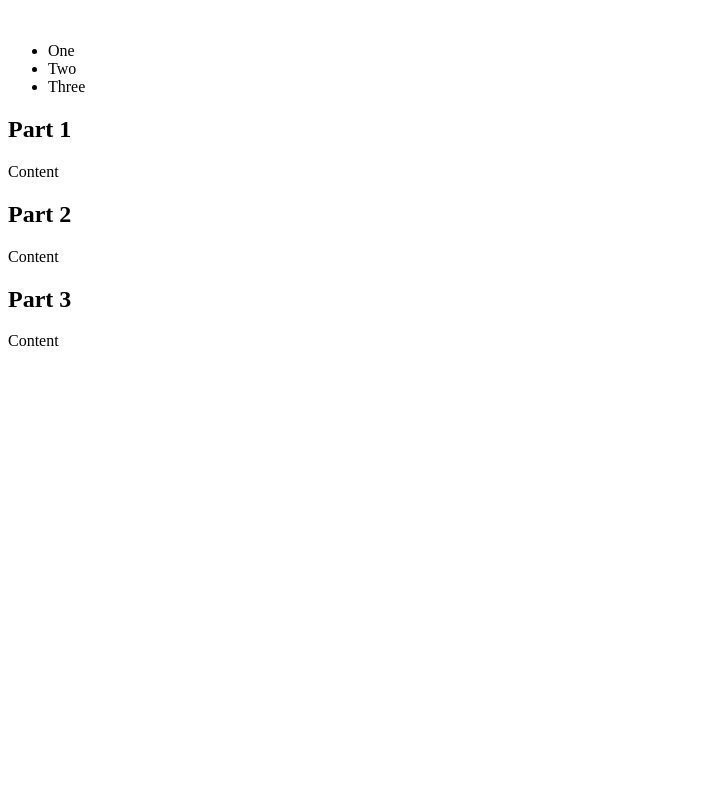
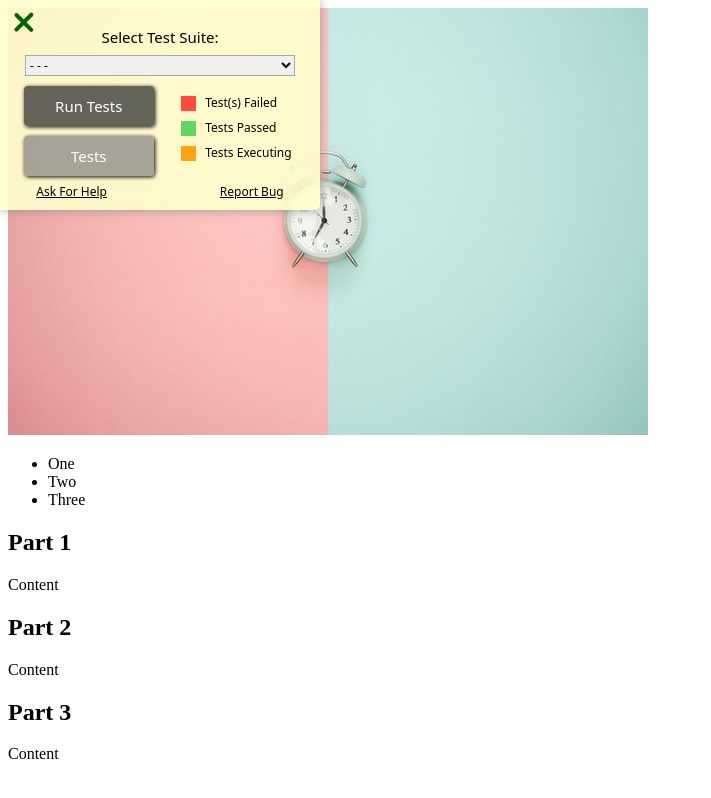
Before and after one commit to hoschi-it/product-landing-page_challenge, a plain HTML site: page src/index.html in a window 1280 px wide. Shown: the whole page, without its empty margins (0-711 px from the left). Drawn offline with nearby package versions, Linux system fonts and the light colour scheme; files that its build step writes are made by us from their sources.

Commit message:
add header image

```diff
--- a/src/index.html
+++ b/src/index.html
@@ -9,7 +9,8 @@
 
   <body>
     <header id="header">
-      <img id="header-img"></img>
+      <img id="header-img" src="assets/icons8-team-dhZtNlvNE8M-unsplash.jpg">
+      </img>
       <nav id="navbar">
         <ul>
           <li><a class="nav-link">One</a></li>
@@ -35,6 +36,7 @@
         <p>Content</p>
       </section>
     </main>
+    <script src="vendor/tests.js"></script>
   </body>
 
 </html>
```
Also changed, not shown: src/assets/icons8-team-dhZtNlvNE8M-unsplash.jpg (added).
